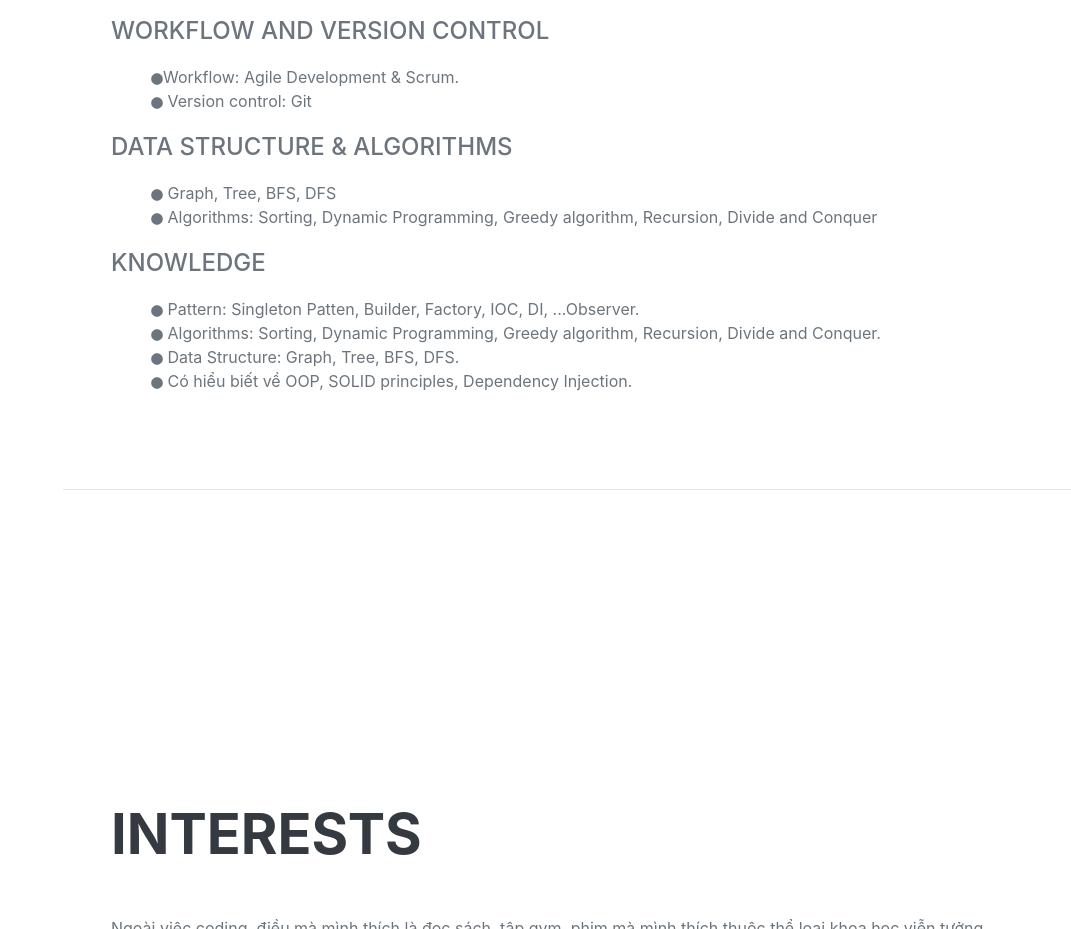
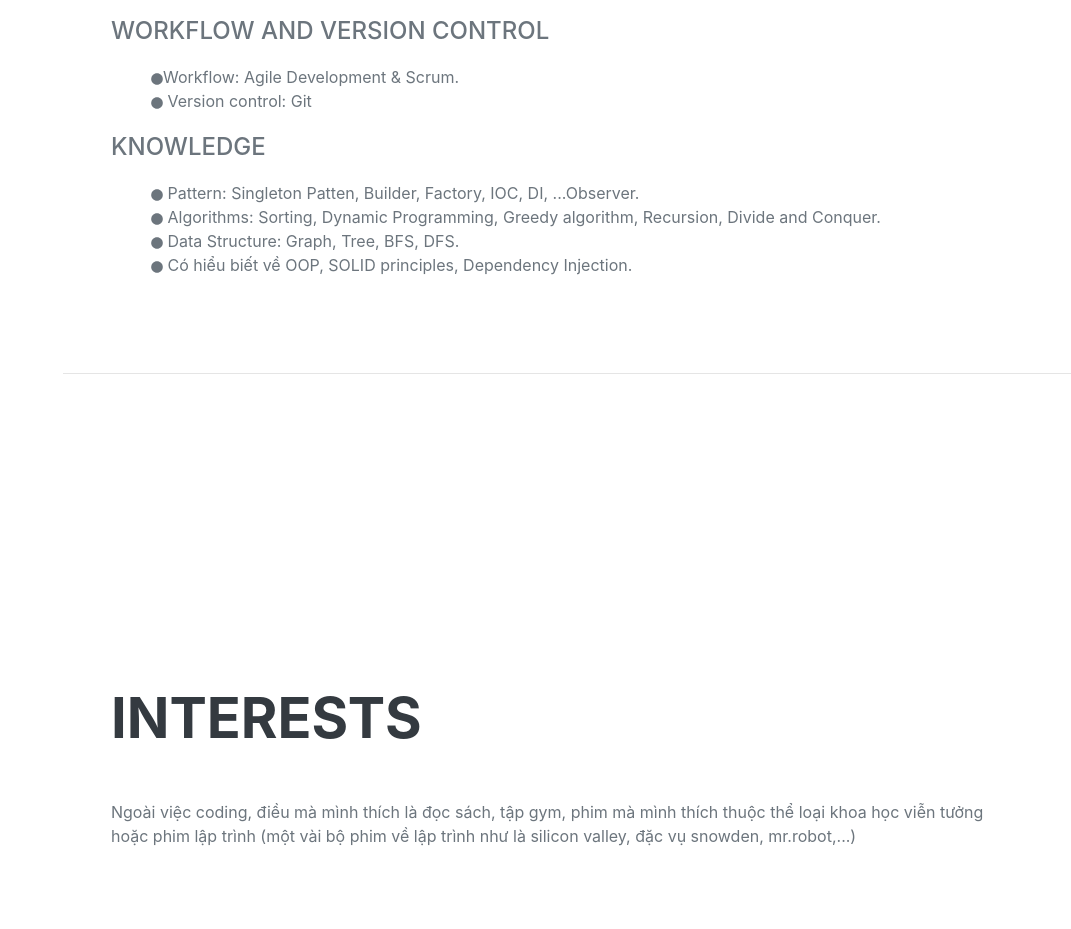
Before and after one commit to HaVanHanh/HaVanHanh.github.io, a plain HTML site: page index.html in a window 1280 px wide. Shown: the part 3029-3958 px from the top of the page, without its empty margins (209-1280 px from the left). Drawn offline with nearby package versions, Linux system fonts and the light colour scheme; a web font is replaced by a local one.

Commit message:
xoa phan thua

```diff
--- a/index.html
+++ b/index.html
@@ -198,16 +198,6 @@
                     </li>
                 </ul>
 
-                <div class="subheading mb-3"> Data Structure & Algorithms</div>
-                <ul class="fa-ul mb-3">
-                    <li> <i class="fas fa-xs fa-circle"></i>
-                        Graph, Tree, BFS, DFS
-                    </li>
-                    <li><i class="fas fa-xs fa-circle"></i>
-                        Algorithms: Sorting, Dynamic Programming, Greedy algorithm, Recursion, Divide and Conquer
-                    </li>
-                </ul>
-
 
                 <div class="subheading mb-3">KNOWLEDGE</div>
                 <ul class="fa-ul mb-3">
```
